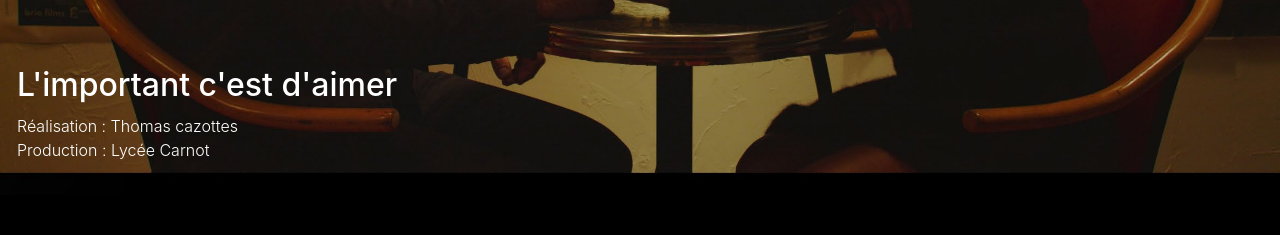
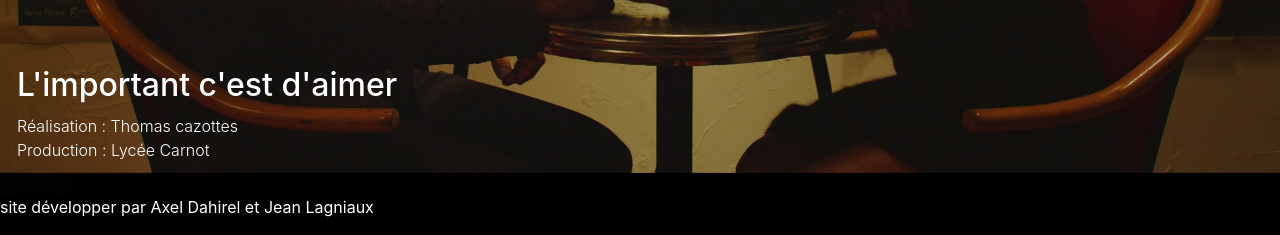
Before and after one commit to aDahirel/thomascazottes, a Symfony app: template templates/primary/home.html.twig in a window 1280 px wide. Shown: the part 1255-1490 px from the top of the page. Before the commit the page ends 1428 px from the top, so only its background shows below. Run offline with Twig, Linux system fonts and the light colour scheme; the template is opened without the code that fills it, so the values that code supplies are empty; some libraries are stand-ins or nearby versions.

Commit message:
Ajout lien projet + création du footer

```diff
--- /dev/null
+++ b/templates/primary/footer.html.twig
@@ -0,0 +1,12 @@
+{% extends "base.html.twig" %}
+{% block stylesheets %}
+<link rel="stylesheet" type="text/css" href="{{ asset('assets/css/footer.css') }}">
+{% endblock %}
+
+{% block body %}
+<div class="footer-container">
+  <p class="dev-by">site développer par Axel Dahirel et Jean Lagniaux</p>
+  <p class="dev-by"></p>
+  <p class="dev-by"></p>
+</div>
+{% endblock %}
--- a/templates/primary/home.html.twig
+++ b/templates/primary/home.html.twig
@@ -23,4 +23,5 @@
 </div>
 
 {% include "primary/projet.html.twig" %}
+{% include "primary/footer.html.twig" %}
 {% endblock %}
--- a/templates/primary/projet.html.twig
+++ b/templates/primary/projet.html.twig
@@ -6,9 +6,10 @@
 {% block body %}
 <!-- Premier paragraphe -->
 <section class="projet-section">
+<a href="https://www.oklm.com/radio/">
   <div class="container-project transition-invert">
     <div class="div-photos-project">
-      <img class="photos-project" src="PORTFOLIO PDF.jpg" alt="photos du projet title">
+      <img class="photos-project" src="PORTFOLIO PDF.jpg" alt="photos du projet title"> <!-- faire appel a la database -->
     </div>
     <div class="text-project">
       <div class="project-real-prod-title">
@@ -18,5 +19,6 @@
       </div>
     </div>
   </div>
+</a>
 </section>
 {% endblock %}
```
Also changed, not shown: public/assets/css/footer.css (added).
